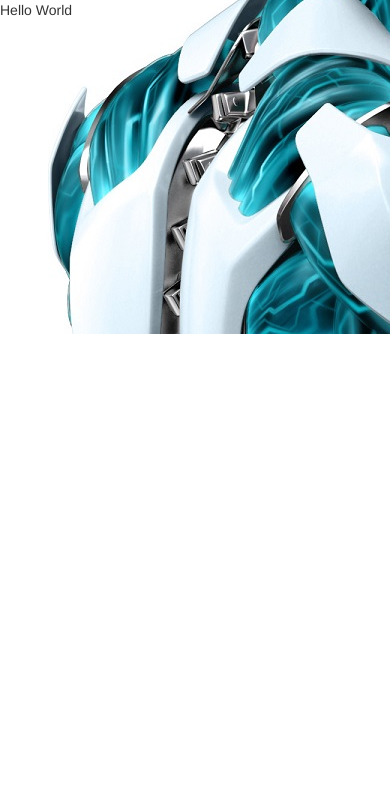
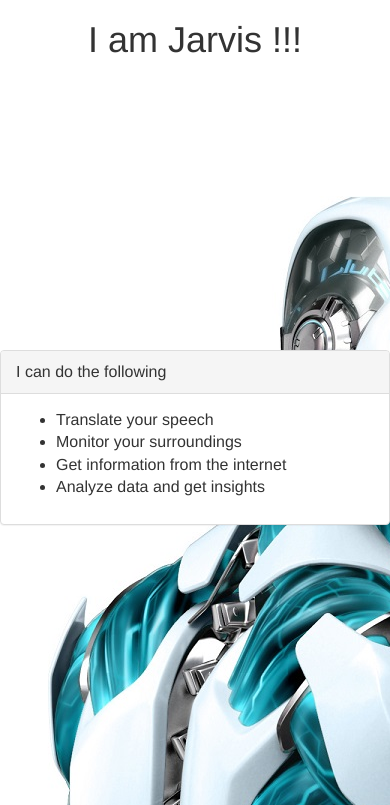
Before and after one commit to prabhu-srinivasan/jarvis, a Flask app: page / in a window 390 px wide. Shown: the top 805 px of the page. Run offline with Flask 2, Linux system fonts and the light colour scheme; some libraries are stand-ins or nearby versions.

Commit message:
updated home page

```diff
--- a/jarvis/blueprint.py
+++ b/jarvis/blueprint.py
@@ -5,7 +5,8 @@ jarvis = Blueprint(
     'jarvis',
     __name__,
     static_folder='static',
-    template_folder='templates'
+    template_folder='templates',
+    static_url_path='/static/jarvis'
 )
 
 
--- /dev/null
+++ b/jarvis/static/css/styles.css
@@ -0,0 +1,12 @@
+body {
+  background-image: url('/static/jarvis/images/jarvis.jpg');
+  background-repeat: no-repeat;
+  background-position: left bottom;
+  background-attachment: fixed;
+}
+
+.vertical-center {
+  margin: auto;
+  position: absolute;
+  top: 0; left: 0; bottom: 0; right: 0;
+}
--- a/jarvis/templates/base.html
+++ b/jarvis/templates/base.html
@@ -5,10 +5,13 @@
     <meta http-equiv="X-UA-Compatible" content="IE=edge">
     <meta name="viewport" content="width=device-width, initial-scale=1">
     <!-- The above 3 meta tags *must* come first in the head; any other head content must come *after* these tags -->
-    <title>Visual Recognition</title>
+    <title>Jarvis Version 1.0</title>
 
     <!-- Bootstrap -->
-    <link href="/static/css/bootstrap.min.css" rel="stylesheet">
+    <link href="/static/jarvis/css/bootstrap.min.css" rel="stylesheet">
+
+    <!-- Custom Styles -->
+    <link href="/static/jarvis/css/styles.css" rel="stylesheet">
 
     <!-- HTML5 shim and Respond.js for IE8 support of HTML5 elements and media queries -->
     <!-- WARNING: Respond.js doesn't work if you view the page via file:// -->
@@ -17,14 +20,19 @@
       <script src="https://oss.maxcdn.com/respond/1.4.2/respond.min.js"></script>
     <![endif]-->
   </head>
-  <body style="background-image: url('/static/images/jarvis.jpg'); background-repeat: no-repeat; background-position: left;">
+  <body>
     <div id="container">
+      <div class="row">
+        <div class="col-md-12 text-center lead">
+          <h1>I am Jarvis !!!</h1>
+        </div>
+      </div>
       {% block content %}
       {% endblock %}
     </div>
     <!-- jQuery (necessary for Bootstrap's JavaScript plugins) -->
     <script src="https://ajax.googleapis.com/ajax/libs/jquery/1.12.4/jquery.min.js"></script>
     <!-- Include all compiled plugins (below), or include individual files as needed -->
-    <script src="/static/js/bootstrap.min.js"></script>
+    <script src="/static/jarvis/js/bootstrap.min.js"></script>
   </body>
 </html>
--- a/jarvis/templates/home.html
+++ b/jarvis/templates/home.html
@@ -1,5 +1,21 @@
 {% extends 'base.html' %}
 
 {% block content %}
-Hello World
+<div class="row">
+  <div class="col-md-6">&nbsp;</div>
+  <div class="col-md-4" style="margin-top: 250px;">
+    <div class="panel panel-default lead">
+      <div class="panel-heading">I can do the following</div>
+      <div class="panel-body">
+        <ul>
+          <li>Translate your speech</li>
+          <li>Monitor your surroundings</li>
+          <li>Get information from the internet</li>
+          <li>Analyze data and get insights</li>
+        </ul>
+      </div>
+    </div>
+  </div>
+  <div class="col-md-2">&nbsp;</div>
+</div>
 {% endblock %}
```
